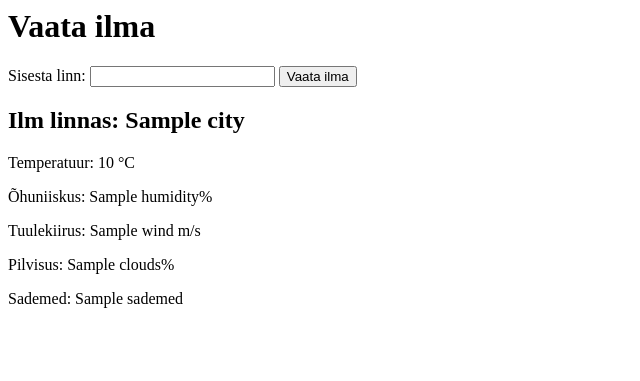
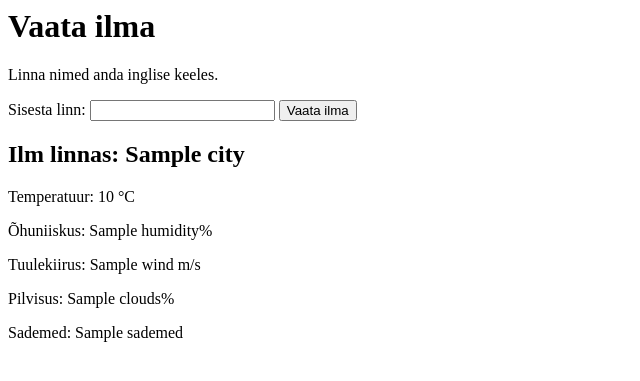
Before and after one commit to laurseb/ilmarakendus, a Flask app: template templates/weather.html in a window 1280 px wide. Shown: the top 381 px of the page, without its empty margins (0-640 px from the left). Run offline with Flask 3, Linux system fonts and the light colour scheme; the template is opened without the code that fills it: most values are stand-ins (such as "Sample title", 1, 10 or a date in 2020).

Commit message:
Update weather.html

```diff
--- a/templates/weather.html
+++ b/templates/weather.html
@@ -5,6 +5,7 @@
 </head>
 <body>
     <h1>Vaata ilma</h1>
+    <p>Linna nimed anda inglise keeles.</p>
     <form action="/weather" method="post">
         <label for="city">Sisesta linn:</label>
         <input type="text" id="city" name="city" required>
```
